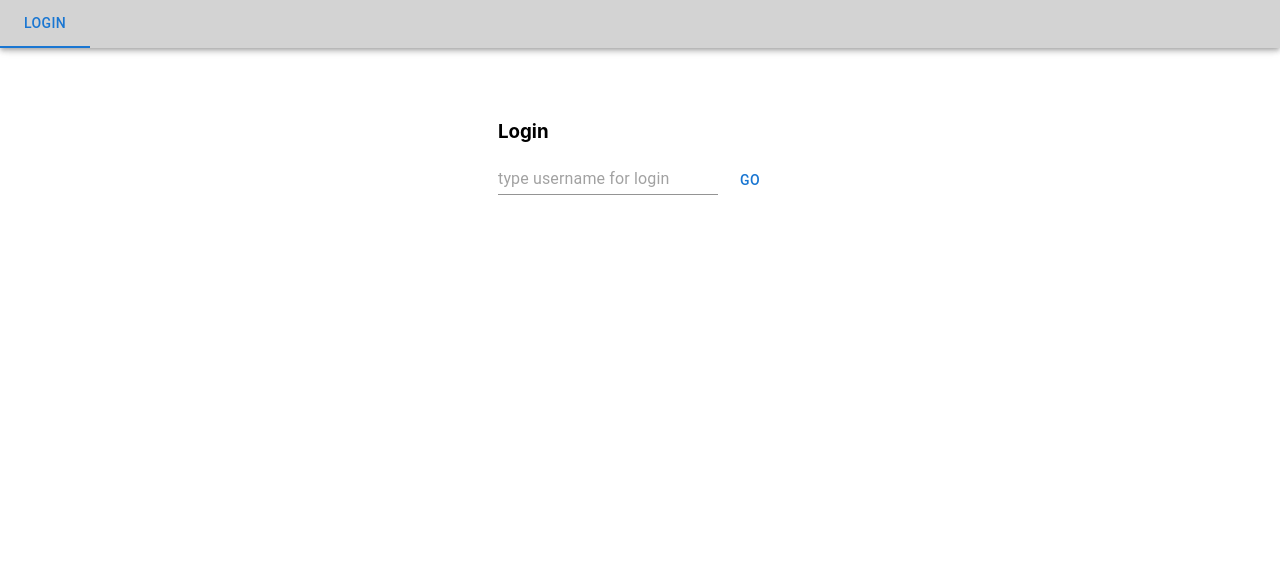
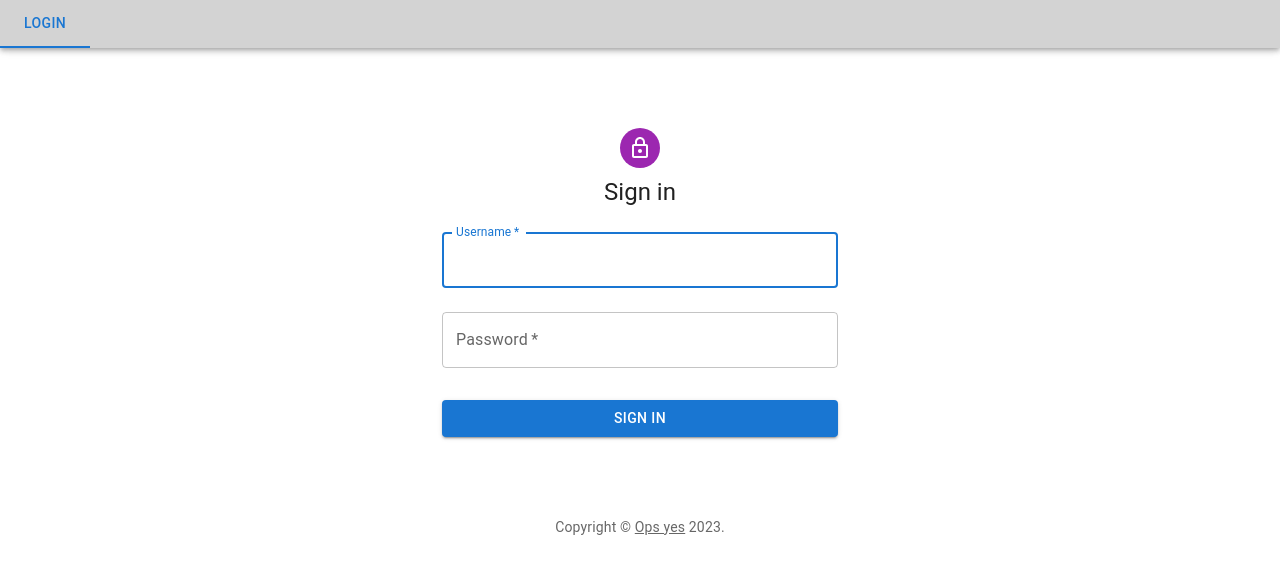
Before and after one commit to Java49DimaOstanin/REACT-PROJECT, a React (Create React App) app: page /login in a window 1280 px wide. Shown: the top 574 px of the page. Built offline with nearby package versions, Linux system fonts and the light colour scheme.

Commit message:
47HW ready class edition

```diff
--- /dev/null
+++ b/src/components/forms/LoginForm.tsx
@@ -0,0 +1,105 @@
+import * as React from 'react';
+import Avatar from '@mui/material/Avatar';
+import Button from '@mui/material/Button';
+import CssBaseline from '@mui/material/CssBaseline';
+import TextField from '@mui/material/TextField';
+import FormControlLabel from '@mui/material/FormControlLabel';
+import Checkbox from '@mui/material/Checkbox';
+import Link from '@mui/material/Link';
+import Grid from '@mui/material/Grid';
+import Box from '@mui/material/Box';
+import LockOutlinedIcon from '@mui/icons-material/LockOutlined';
+import Typography from '@mui/material/Typography';
+import Container from '@mui/material/Container';
+import { createTheme, ThemeProvider } from '@mui/material/styles';
+import { LoginData } from '../../model/LoginData';
+import { Alert } from '@mui/material';
+
+function Copyright(props: any) {
+  return (
+    <Typography variant="body2" color="text.secondary" align="center" {...props}>
+      {'Copyright © '}
+      <Link color="inherit" href="https://tel-ran.com">
+      Ops yes
+      </Link>{' '}
+      {new Date().getFullYear()}
+      {'.'}
+    </Typography>
+  );
+}
+type Props = {
+  submitFn: (loginData: LoginData)=>string
+};
+const theme = createTheme();
+
+export const LoginForm: React.FC<Props> = ({submitFn}) => {
+  const handleSubmit = (event: React.FormEvent<HTMLFormElement>) => {
+    event.preventDefault();
+    const data = new FormData(event.currentTarget);
+    const loginData: LoginData = {username: data.get("username") as string,
+  password: data.get("password") as string}
+  setMessage(submitFn(loginData));
+  };
+  const [message, setMessage] = React.useState('');
+  return (
+    <ThemeProvider theme={theme}>
+      <Container component="main" maxWidth="xs">
+        <CssBaseline />
+        <Box
+          sx={{
+            marginTop: 8,
+            display: 'flex',
+            flexDirection: 'column',
+            alignItems: 'center',
+          }}
+        >
+          <Avatar sx={{ m: 1, bgcolor: 'secondary.main' }}>
+            <LockOutlinedIcon />
+          </Avatar>
+          <Typography component="h1" variant="h5">
+            Sign in
+          </Typography>
+          <Box component="form" onSubmit={handleSubmit} noValidate sx={{ mt: 1 }}>
+            <TextField
+              margin="normal"
+              required
+              fullWidth
+              id="email"
+              label="Username"
+              name="username"
+              autoComplete="email"
+              autoFocus
+            />
+            <TextField
+              margin="normal"
+              required
+              fullWidth
+              name="password"
+              label="Password"
+              type="password"
+              id="password"
+              autoComplete="current-password"
+            />
+
+            <Button
+              type="submit"
+              fullWidth
+              variant="contained"
+              sx={{ mt: 3, mb: 2 }}
+            >
+              Sign In
+            </Button>
+            <Grid container>
+
+              <Grid item>
+              {message && <Alert severity='error' onClose={() => setMessage('')}>{message}</Alert>}
+              </Grid>
+            </Grid>
+          </Box>
+        </Box>
+        <Copyright sx={{ mt: 8, mb: 4 }} />
+      </Container>
+
+    </ThemeProvider>
+  );
+}
--- a/src/components/pages/Login.tsx
+++ b/src/components/pages/Login.tsx
@@ -1,16 +1,27 @@
 import { authActions } from "../../redux/authSlice";
 import {useDispatch} from 'react-redux'
-import { IInput } from "../Input";
+// import { IInput } from "../Input";
 import React from "react";
+import {AuthService} from '../../service/AuthService';
+import { LoginForm } from "../forms/LoginForm";
+import { LoginData } from "../../model/LoginData";
+import { Box } from "@mui/material";
+const authService = new AuthService();
 export const Login: React.FC = ()=>{
+
     const dispatch = useDispatch();
+    function loginSubmit(loginData: LoginData): string {
+        let message: string = '';
+        try {
+            authService.login(loginData);
+            dispatch(authActions.login(loginData.username));
+        }catch(e: any) {
+            message = e
+        }
+        return message;
+    }
+    return <Box>
 
-    return <div>
-        <h3>Login</h3>
-        <IInput placeHolder={"type username for login"} inputProcess={function (value: string): string {
-            dispatch(authActions.login(value))
-            return '';
-        } }></IInput>
-
-        </div>
+        <LoginForm submitFn={loginSubmit}/>
+        </Box>
 }
--- /dev/null
+++ b/src/model/LoginData.ts
@@ -0,0 +1,4 @@
+export type LoginData = {
+    username: string;
+    password: string;
+}
--- /dev/null
+++ b/src/service/AuthService.ts
@@ -0,0 +1,15 @@
+import {LoginData} from '../model/LoginData'
+export class AuthService {
+    private users: LoginData[] = [
+        {username: "user@gmail.com", password: "user1234"},
+        {username: "admin@gmail.com", password: "admin1234"}
+    ];
+    login(loginData: LoginData) {
+
+      const user = this.users.find(u => loginData.username === u.username);
+      if (!user || user.password !== loginData.password) {
+        throw 'Wrong credentials';
+      }
+    }
+
+}
```
Also changed, not shown: src/config/firebase-config.ts (added, +17 -0 lines).
